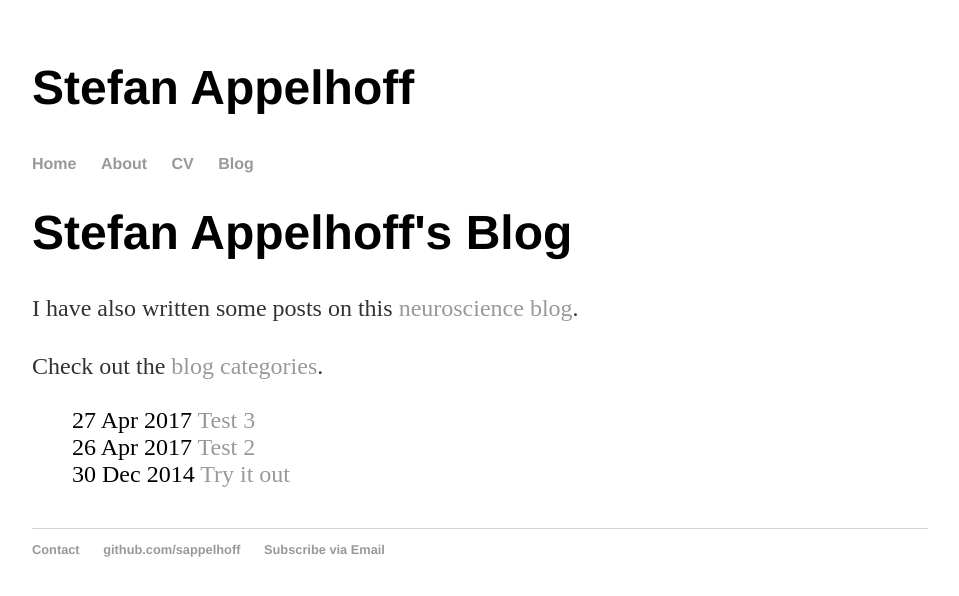
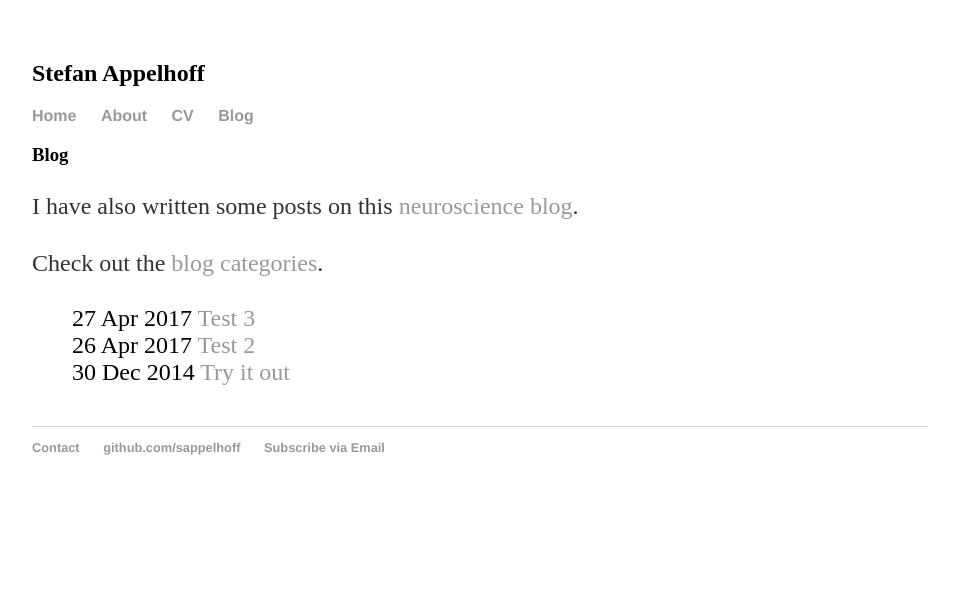
Before and after one commit to sappelhoff/sappelhoff.github.io, a Jekyll site: the page built from blog/index.html, in a window 1280 px wide. Shown: the top 596 px of the page, without its empty margins (160-1119 px from the left). Built offline with Jekyll 4.4.1, drawn with Linux system fonts in a browser that asks for light colours.

Commit message:
adjust header size

```diff
--- a/_layouts/default.html
+++ b/_layouts/default.html
@@ -8,7 +8,7 @@
 	</head>
 	<body>
 		<nav>
-			<h1 align="left"> Stefan Appelhoff </h1>
+			<h2 align="left"> Stefan Appelhoff </h2>
 			<ul>
         		<li><a href="/">Home</a></li>
 	        	<li><a href="/about">About</a></li>
--- a/about/index.html
+++ b/about/index.html
@@ -3,6 +3,6 @@ layout: default
 title: About
 ---
 
-<h1>{{ page.title }}</h1>
+<h3>{{ page.title }}</h3>
 
 <p> I write things. </p>
--- a/blog/index.html
+++ b/blog/index.html
@@ -1,9 +1,9 @@
 ---
 layout: default
-title: Stefan Appelhoff's Blog
+title: Blog
 ---
 
-<h1> {{ page.title }} </h1>
+<h3> {{ page.title }} </h3>
 
 
 <p>
--- a/categories/index.html
+++ b/categories/index.html
@@ -2,7 +2,7 @@
 layout: default
 title: Blog Categories
 ---
-<h1>{{ page.title }}</h1>
+<h3>{{ page.title }}</h3>
 
 
 <p> Back to the
--- a/contact/index.html
+++ b/contact/index.html
@@ -3,7 +3,7 @@ layout: default
 title: Contact
 ---
 
-<h1>{{ page.title }}</h1>
+<h3>{{ page.title }}</h3>
 
 <p> Feel free to contact me using the form below. </p>
 
```
